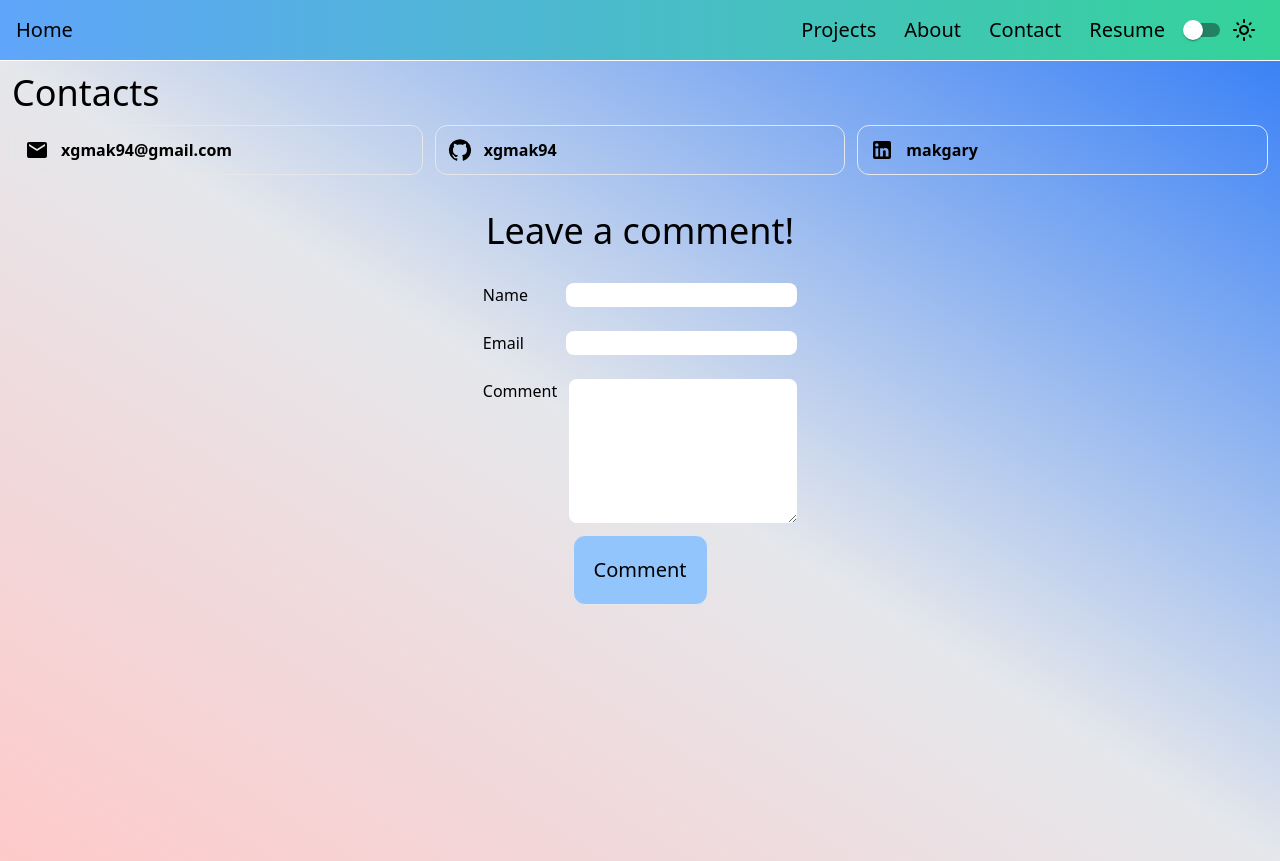
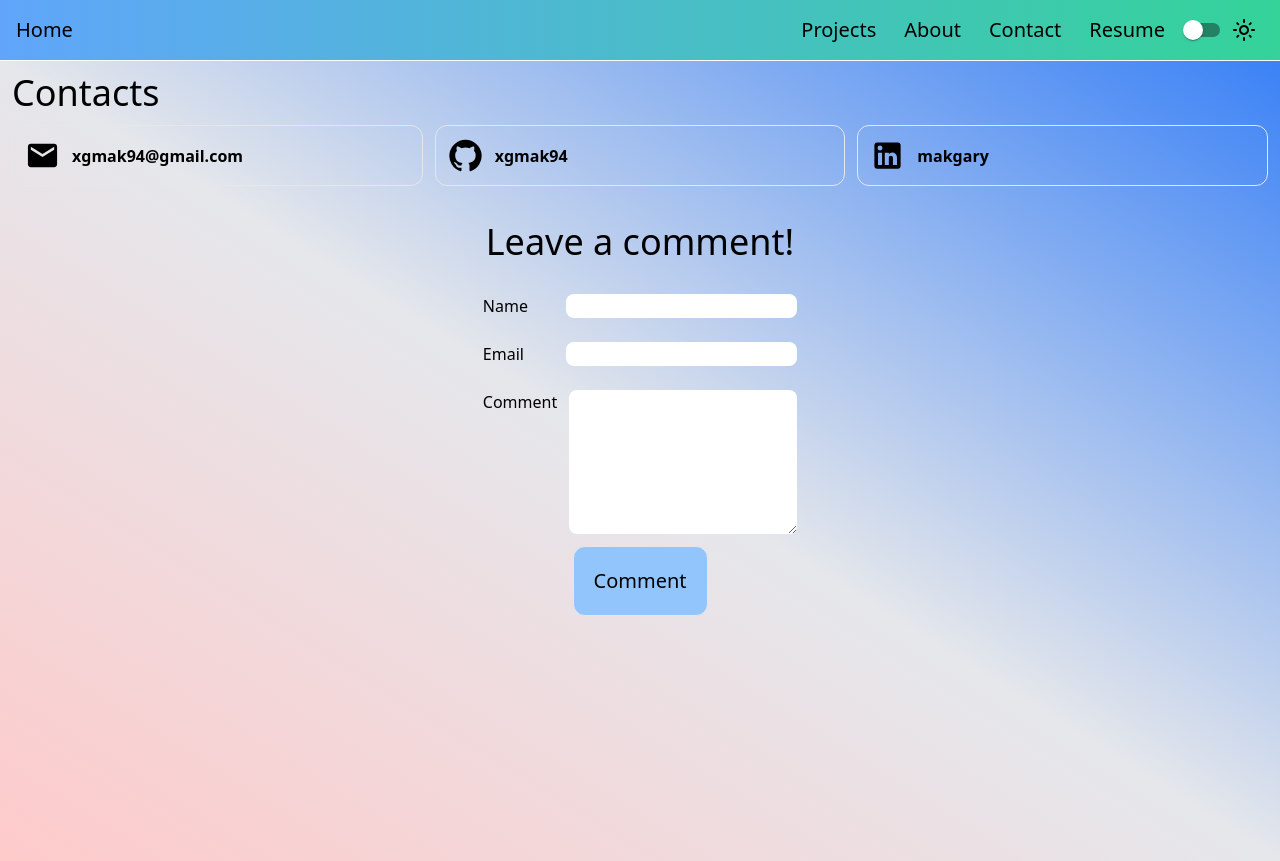
Before and after one commit to xgmak94/Portfolio, a Next.js app: page /contact in a window 1280 px wide. Built offline with nearby package versions, Linux system fonts and the light colour scheme; no server answers.

Commit message:
Adjust fontsize

```diff
--- a/components/contacts/Contacts.tsx
+++ b/components/contacts/Contacts.tsx
@@ -11,17 +11,17 @@ export default function Contacts() {
       <div className="grid md:grid-cols-3 sm:grid-cols-2 gap-3">
         <ContactCard
           link="mailto:xgmak94@gmail.com"
-          image={<EmailIcon className="text-5xl" />}
+          image={<EmailIcon fontSize='large' />}
           text="xgmak94@gmail.com"
         />
         <ContactCard
           link="https://github.com/xgmak94"
-          image={<GitHubIcon className="text-5xl" />}
+          image={<GitHubIcon fontSize='large' />}
           text="xgmak94"
         />
         <ContactCard
           link="https://linkedin.com/in/makgary"
-          image={<LinkedInIcon className="text-5xl" />}
+          image={<LinkedInIcon fontSize='large' />}
           text="makgary"
         />
       </div>
```
